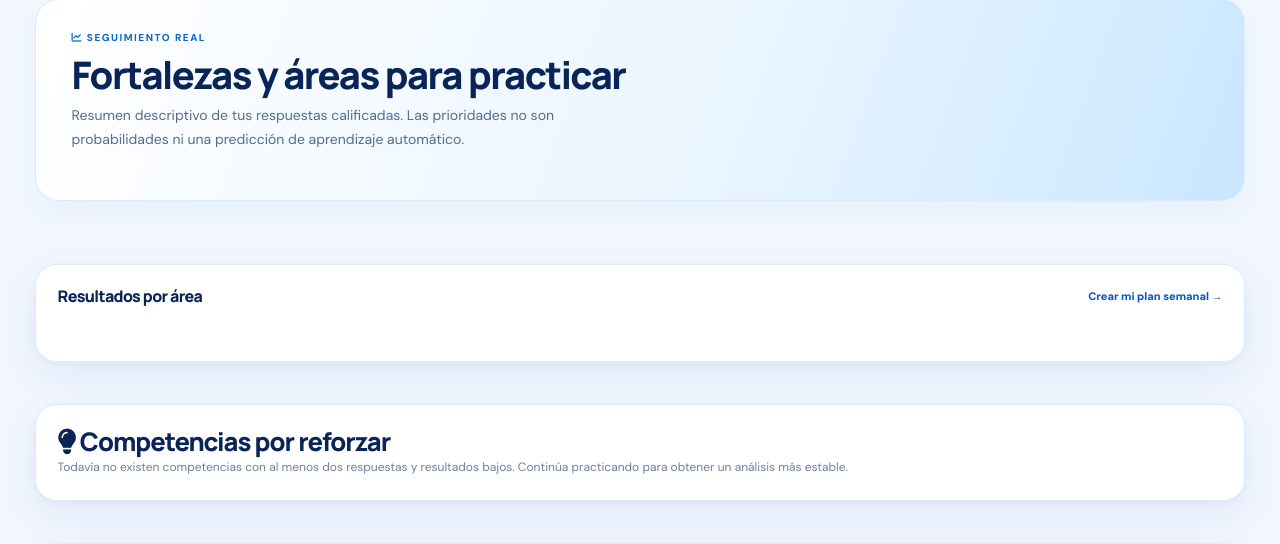
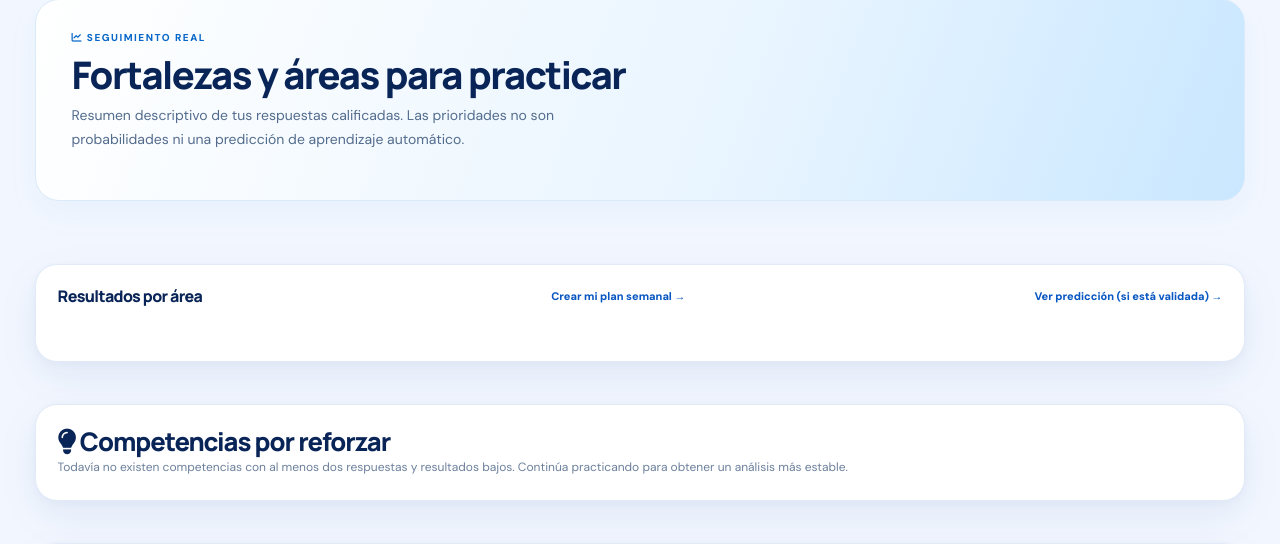
Before and after one commit to legalmenteadriangalindez/Sistema-pre-ICFES-de-prediccion-de-habilidades-y-debilidades-academicas-con-Chatbot, a Django app: template Principal/templates/DiagnosticoAcademico.html in a window 1280 px wide. Shown: the part 106-650 px from the top of the page. Run offline with Django 5.2, Linux system fonts and the light colour scheme; the template is opened without the code that fills it, so the values that code supplies are empty.

Commit message:
feat(nav): conectar panel de predicción del estudiante y validación del administrador

```diff
--- a/Principal/templates/DiagnosticoAcademico.html
+++ b/Principal/templates/DiagnosticoAcademico.html
@@ -1,6 +1,6 @@
 {% extends 'app_shell.html' %}
 {% block title %}Diagnóstico académico{% endblock %}
 {% block content %}<div class="dash portal-page"><section class="section-hero"><span class="eyebrow"><i class="fas fa-chart-line"></i> SEGUIMIENTO REAL</span><h1>Fortalezas y áreas para practicar</h1><p>Resumen descriptivo de tus respuestas calificadas. Las prioridades no son probabilidades ni una predicción de aprendizaje automático.</p></section>
-<section class="ui-card"><div class="widget-title"><h2>Resultados por área</h2><a href="{% url 'plan_semanal' %}">Crear mi plan semanal →</a></div><div class="portal-metrics">{% for area in resumen.areas %}<article><strong>{% if area.porcentaje is not None %}{{ area.porcentaje }}%{% else %}—{% endif %}</strong><span>{{ area.nombre }}</span><small>{{ area.aciertos }} aciertos / {{ area.total }} preguntas · {{ area.prioridad }}</small><div class="portal-bar"><span style="width:{% if area.porcentaje is not None %}{{ area.porcentaje }}{% else %}0{% endif %}%"></span></div></article>{% endfor %}</div></section>
+<section class="ui-card"><div class="widget-title"><h2>Resultados por área</h2><a href="{% url 'plan_semanal' %}">Crear mi plan semanal →</a> <a href="{% url 'prediccion_estudiante' %}">Ver predicción (si está validada) →</a></div><div class="portal-metrics">{% for area in resumen.areas %}<article><strong>{% if area.porcentaje is not None %}{{ area.porcentaje }}%{% else %}—{% endif %}</strong><span>{{ area.nombre }}</span><small>{{ area.aciertos }} aciertos / {{ area.total }} preguntas · {{ area.prioridad }}</small><div class="portal-bar"><span style="width:{% if area.porcentaje is not None %}{{ area.porcentaje }}{% else %}0{% endif %}%"></span></div></article>{% endfor %}</div></section>
 <section class="ui-card"><h2><i class="fas fa-lightbulb"></i> Competencias por reforzar</h2>{% for fila in resumen.dificultades %}<div class="portal-list-row"><span>{{ fila.materia }} · {{ fila.competencia }}</span><strong>{{ fila.porcentaje }}% · {{ fila.total }} preguntas</strong></div>{% empty %}<p class="widget-empty">Todavía no existen competencias con al menos dos respuestas y resultados bajos. Continúa practicando para obtener un análisis más estable.</p>{% endfor %}</section>
 <section class="ui-card"><h2>Últimas evaluaciones</h2>{% for intento in resumen.intentos %}<div class="portal-list-row"><span>{{ intento.materia }} · {{ intento.fecha|date:'d/m/Y H:i' }}</span><strong>{{ intento.porcentaje }}%</strong></div>{% empty %}<p class="widget-empty">Aún no hay evaluaciones.</p>{% endfor %}<a class="ui-btn ui-btn-primary" href="{% url 'simulacros' %}">Practicar ahora</a></section></div>{% endblock %}
```
